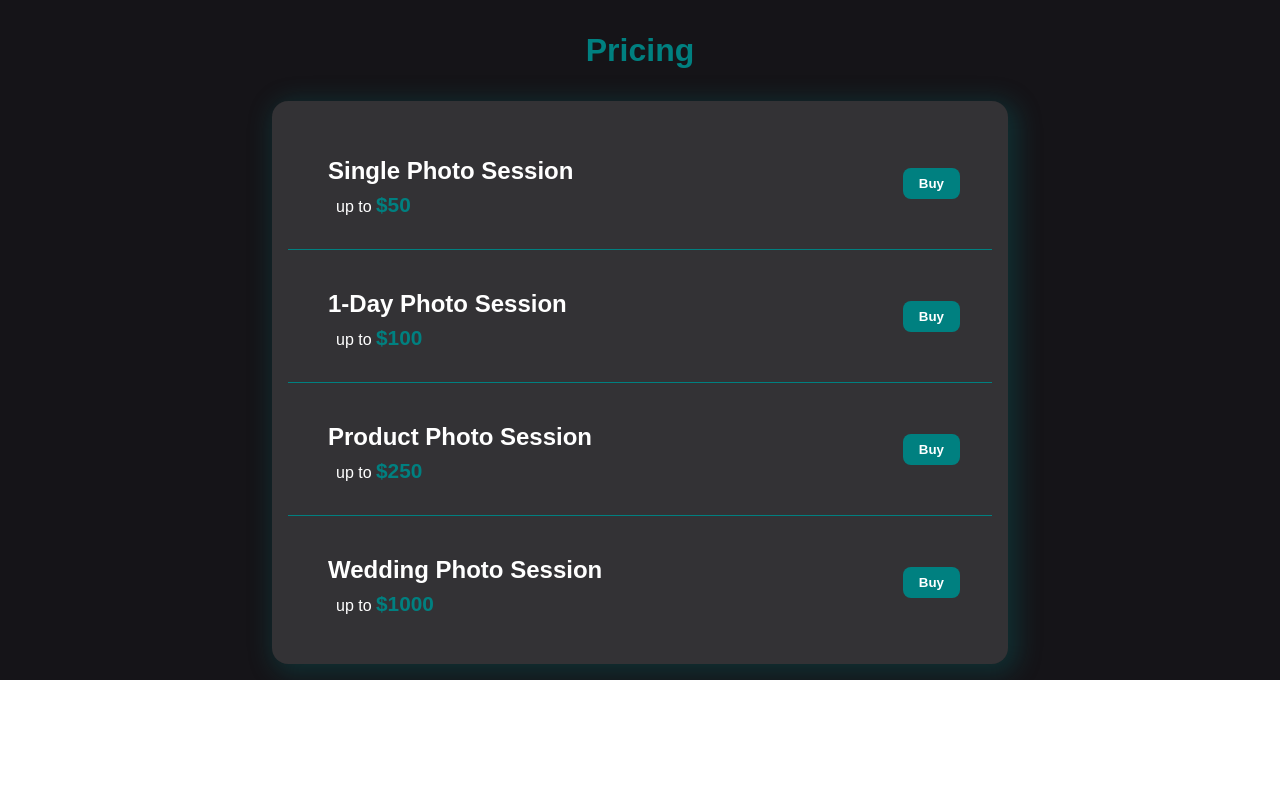
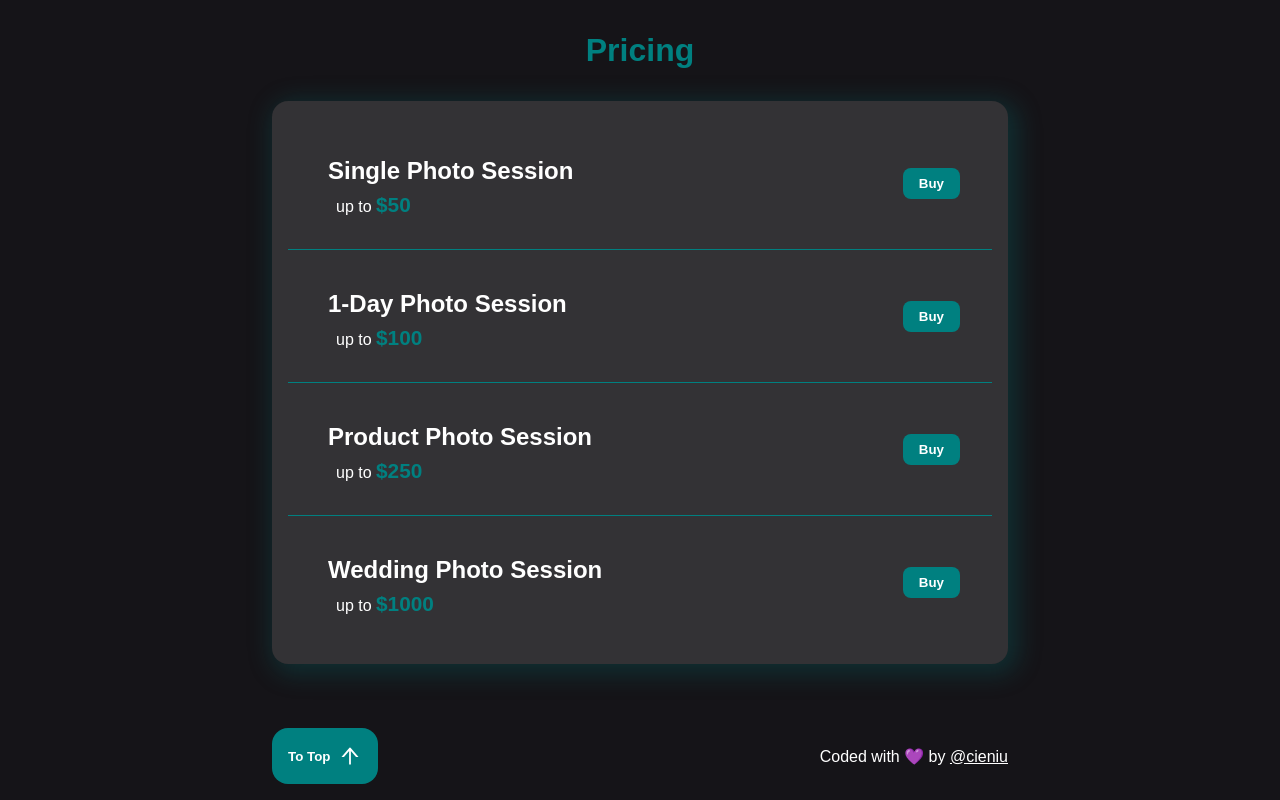
Before and after one commit to ci3niu/react-photobuff, a React (Vite) app: page / in a window 1280 px wide. Shown: the part 1524-2324 px from the top of the page. Before the commit the page ends 2204 px from the top, so only its background shows below. Built offline with nearby package versions, Linux system fonts and the light colour scheme.

Commit message:
added Footer

```diff
--- a/index.html
+++ b/index.html
@@ -3,7 +3,7 @@
 	<head>
 		<meta charset="UTF-8" />
 		<meta name="viewport" content="width=device-width, initial-scale=1.0" />
-		<title>photobuff.png</title>
+		<title>photobuff | Imag Imaginary personal site</title>
 	</head>
 	<body>
 		<div id="root"></div>
--- a/package.json
+++ b/package.json
@@ -14,7 +14,6 @@
 		"react-dom": "^18.2.0",
 		"react-icons": "^4.7.1",
 		"react-responsive-carousel": "^3.2.23",
-    "react-router-dom": "^6.6.2",
 		"react-typed": "^1.2.0",
 		"styled-components": "^5.3.6"
 	},
--- a/src/App.tsx
+++ b/src/App.tsx
@@ -12,6 +12,7 @@ import Header from './components/Header/Header';
 import AboutMe from './components/AboutMe/AboutMe';
 import Photos from './components/Photos/Photos';
 import Pricing from './components/Pricing/Pricing';
+import Footer from './components/Footer/Footer';
 
 const App = () => {
 	const [theme, setTheme] = useState(themeDefault);
@@ -44,6 +45,7 @@ const App = () => {
 				<AboutMe />
 				<Photos />
 				<Pricing />
+				<Footer />
 			</StyledWrapper>
 		</ThemeProvider>
 	);
--- /dev/null
+++ b/src/components/Footer/Footer.styled.ts
@@ -0,0 +1,25 @@
+import styled from 'styled-components';
+
+export const StyledFooter = styled.div`
+	display: flex;
+	width: 100%;
+	max-width: 768px;
+	align-items: center;
+	justify-content: space-between;
+	padding: 1rem;
+
+	button {
+		display: flex;
+		align-items: center;
+		justify-content: center;
+		gap: 0.5rem;
+		background-color: ${({ theme }) => theme.colorPrimary};
+		padding: 1rem;
+		border-radius: 1rem;
+		font-weight: bold;
+		color: white;
+		svg {
+			font-size: 1.5rem;
+		}
+	}
+`;
--- /dev/null
+++ b/src/components/Footer/Footer.tsx
@@ -0,0 +1,18 @@
+import { StyledFooter } from './Footer.styled';
+import { AiOutlineArrowUp } from 'react-icons/ai';
+
+const Footer = () => {
+	return (
+		<StyledFooter>
+			<button onClick={() => window.scrollTo(0, 0)}>
+				To Top
+				<AiOutlineArrowUp />
+			</button>
+			<p>
+				Coded with 💜 by <a href='https://github.com/ci3niu'>@cieniu</a>
+			</p>
+		</StyledFooter>
+	);
+};
+
+export default Footer;
--- a/src/components/Pricing/Pricing.styled.ts
+++ b/src/components/Pricing/Pricing.styled.ts
@@ -8,6 +8,7 @@ export const StyledPricing = styled.div`
 	margin-top: 6rem;
 	max-width: 768px;
 	padding: 1rem;
+	margin-bottom: 2rem;
 
 	h1 {
 		color: ${({ theme }) => theme.colorPrimary};
@@ -56,6 +57,7 @@ export const StyledPricingItem = styled.div`
 		padding: 0.5rem 1rem;
 		border-radius: 0.5rem;
 		background-color: ${({ theme }) => theme.colorPrimary};
+		color: white;
 
 		&:hover {
 			scale: 1.1;
```
Also changed, not shown: 1 other file (tests, documents, lock files or other folders). Lines whose indentation alone changed are shown as unchanged.
